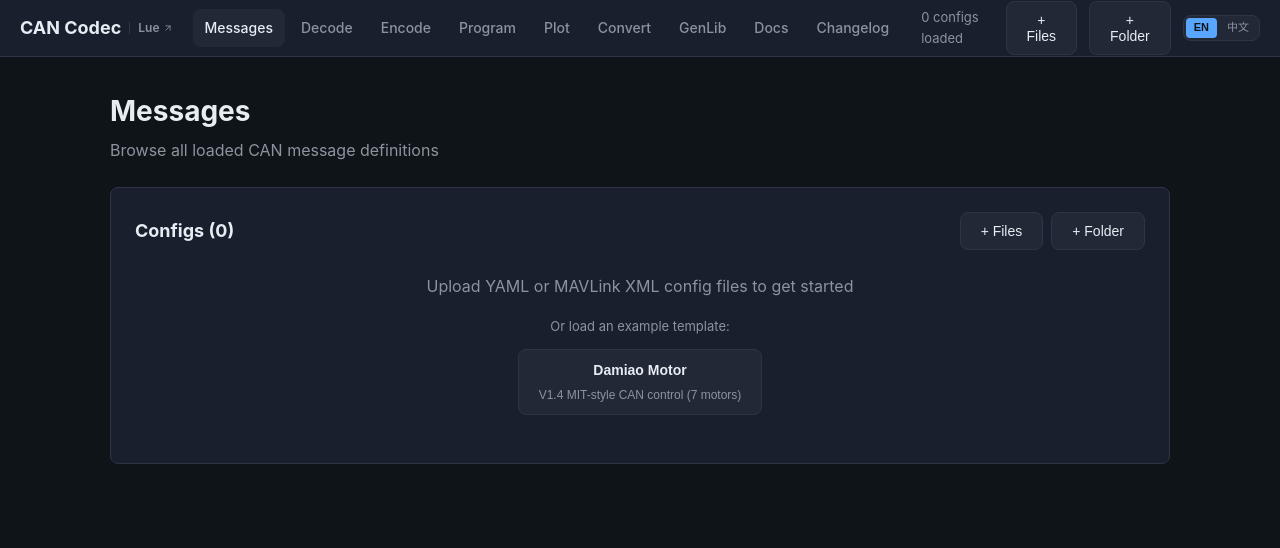
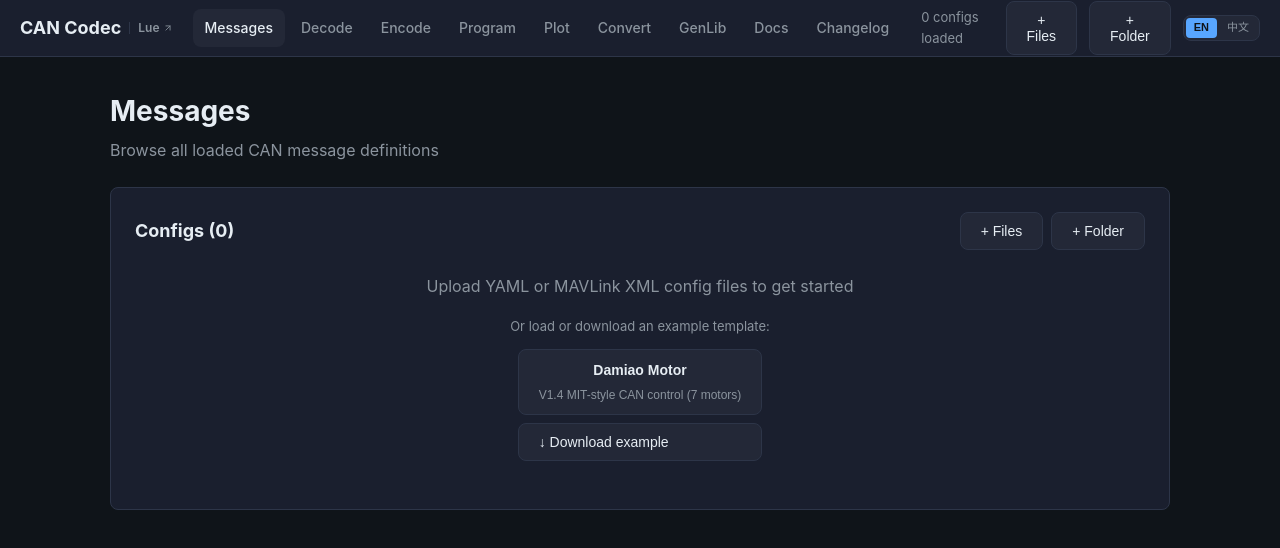
Before and after one commit to LueApp/can-codec, a SvelteKit app in the folder web/: page / in a window 1280 px wide. Shown: the top 548 px of the page. Built offline with nearby package versions, Linux system fonts and the light colour scheme.

Commit message:
feat(web): add config example downloads

```diff
--- a/web/src/lib/translations.ts
+++ b/web/src/lib/translations.ts
@@ -25,7 +25,9 @@ const en = {
   'messages.all': 'All',
   'messages.none': 'None',
   'messages.empty_hint': 'Upload YAML or MAVLink XML config files to get started',
-  'messages.template_hint': 'Or load an example template:',
+  'messages.template_hint': 'Or load or download an example template:',
+  'messages.download': 'Download',
+  'messages.download_example': 'Download example',
   'messages.remove': 'Remove',
   'messages.templates_label': 'Templates:',
   'messages.search_placeholder': 'Search messages...',
@@ -522,7 +524,9 @@ const zh: Record<keyof typeof en, string> = {
   'messages.all': '全部',
   'messages.none': '全不',
   'messages.empty_hint': '上传 YAML 或 MAVLink XML 配置文件以开始',
-  'messages.template_hint': '或加载示例模板：',
+  'messages.template_hint': '或加载、下载示例模板：',
+  'messages.download': '下载',
+  'messages.download_example': '下载示例',
   'messages.remove': '移除',
   'messages.templates_label': '模板：',
   'messages.search_placeholder': '搜索消息……',
--- a/web/src/routes/+page.svelte
+++ b/web/src/routes/+page.svelte
@@ -36,6 +36,20 @@
         codecStore.addConfig(file.name, await file.text());
     }
   }
+
+  function downloadConfig(filename: string, content: string) {
+    const blob = new Blob([content], {
+      type: filename.endsWith('.xml') ? 'application/xml;charset=utf-8' : 'application/yaml;charset=utf-8',
+    });
+    const url = URL.createObjectURL(blob);
+    const link = document.createElement('a');
+    link.href = url;
+    link.download = filename;
+    document.body.appendChild(link);
+    link.click();
+    link.remove();
+    setTimeout(() => URL.revokeObjectURL(url), 1000);
+  }
 </script>
 
 <div class="container">
@@ -69,10 +83,15 @@
         <p style="margin-bottom: 12px; font-size: 13px;">{t('messages.template_hint')}</p>
         <div style="display: flex; gap: 8px; justify-content: center; flex-wrap: wrap;">
           {#each CONFIG_TEMPLATES as tmpl}
-            <button onclick={() => codecStore.loadTemplate(tmpl.id)} style="display: flex; flex-direction: column; align-items: center; padding: 12px 20px;">
-              <strong>{tmpl.name}</strong>
-              <span style="font-size: 12px; color: var(--text-dim); margin-top: 4px;">{tmpl.description}</span>
-            </button>
+            <div style="display: flex; flex-direction: column; gap: 8px;">
+              <button onclick={() => codecStore.loadTemplate(tmpl.id)} style="display: flex; flex-direction: column; align-items: center; padding: 12px 20px;">
+                <strong>{tmpl.name}</strong>
+                <span style="font-size: 12px; color: var(--text-dim); margin-top: 4px;">{tmpl.description}</span>
+              </button>
+              <button onclick={() => downloadConfig(tmpl.filename, tmpl.content)} title={tmpl.filename}>
+                ↓ {t('messages.download_example')}
+              </button>
+            </div>
           {/each}
         </div>
       </div>
@@ -92,14 +111,20 @@
               </span>
             </div>
           </div>
-          <button class="danger" style="padding: 4px 10px; font-size: 12px;" onclick={() => codecStore.removeConfig(cfg.filename)}>{t('messages.remove')}</button>
+          <div style="display: flex; gap: 8px;">
+            <button style="padding: 4px 10px; font-size: 12px;" onclick={() => downloadConfig(cfg.filename, cfg.content)} title={cfg.filename}>{t('messages.download')}</button>
+            <button class="danger" style="padding: 4px 10px; font-size: 12px;" onclick={() => codecStore.removeConfig(cfg.filename)}>{t('messages.remove')}</button>
+          </div>
         </div>
       {/each}
-      {#if CONFIG_TEMPLATES.some(tpl => !codecStore.configs.find(c => c.filename === tpl.filename))}
+      {#if CONFIG_TEMPLATES.length > 0}
         <div style="padding: 8px 0; border-top: 1px solid var(--border); margin-top: 8px; display: flex; align-items: center; gap: 8px; flex-wrap: wrap;">
           <span style="font-size: 12px; color: var(--text-dim);">{t('messages.templates_label')}</span>
-          {#each CONFIG_TEMPLATES.filter(tpl => !codecStore.configs.find(c => c.filename === tpl.filename)) as tmpl}
-            <button style="padding: 4px 10px; font-size: 12px;" onclick={() => codecStore.loadTemplate(tmpl.id)}>+ {tmpl.name}</button>
+          {#each CONFIG_TEMPLATES as tmpl}
+            <div style="display: flex; align-items: center; gap: 8px; flex-wrap: wrap;">
+              <button style="padding: 4px 10px; font-size: 12px;" onclick={() => codecStore.loadTemplate(tmpl.id)} disabled={codecStore.configs.some(c => c.filename === tmpl.filename)}>+ {tmpl.name}</button>
+              <button style="padding: 4px 10px; font-size: 12px;" onclick={() => downloadConfig(tmpl.filename, tmpl.content)} title={tmpl.filename}>↓ {t('messages.download_example')}</button>
+            </div>
           {/each}
         </div>
       {/if}
--- a/web/src/routes/docs/+page.svelte
+++ b/web/src/routes/docs/+page.svelte
@@ -60,7 +60,7 @@
 
       <h3 style="margin-top: 16px; margin-bottom: 8px; font-size: 15px;">1. Load a Config File</h3>
       <p>Click <strong>"+ Files"</strong> in the navbar to upload one or more <code>.yaml</code> / <code>.yml</code> / <code>.xml</code> config files. You can also click <strong>"+ Folder"</strong> to load an entire directory at once.</p>
-      <p style="margin-top: 8px;">If you don't have a config file yet, use a built-in template on the <a href="/">Messages</a> page. Templates include example motor controller definitions.</p>
+      <p style="margin-top: 8px;">If you don't have a config file yet, use a built-in template on the <a href="/">Messages</a> page. Click the template to load it, or <strong>Download example</strong> to save the YAML file for editing. Loaded configs also have a <strong>Download</strong> button to save their original YAML or XML file.</p>
 
       <h3 style="margin-top: 16px; margin-bottom: 8px; font-size: 15px;">2. Browse Messages</h3>
       <p>After loading, the <a href="/">Messages</a> page lists all decoded message definitions grouped by device. Each row shows the CAN ID, message name, direction (TX/RX), DLC, and description.</p>
@@ -467,7 +467,7 @@ canfd-codec -c ./configs serve --bus /dev/ttyACM0 --interface slcan --bitrate 10
 
       <h3 style="margin-top: 16px; margin-bottom: 8px; font-size: 15px;">1. 加载配置文件</h3>
       <p>点击导航栏中的 <strong>"+ Files"</strong> 上传一个或多个 <code>.yaml</code> / <code>.yml</code> / <code>.xml</code> 配置文件。也可点击 <strong>"+ Folder"</strong> 一次性加载整个目录。</p>
-      <p style="margin-top: 8px;">如果您还没有配置文件，可在 <a href="/">Messages</a> 页面使用内置模板，模板包含示例电机控制器的消息定义。</p>
+      <p style="margin-top: 8px;">如果您还没有配置文件，可在 <a href="/">Messages</a> 页面使用内置模板。点击模板即可加载，或点击 <strong>下载示例</strong> 保存 YAML 文件以便编辑。已加载的配置也可通过 <strong>下载</strong> 按钮保存原始 YAML 或 XML 文件。</p>
 
       <h3 style="margin-top: 16px; margin-bottom: 8px; font-size: 15px;">2. 浏览消息定义</h3>
       <p>加载完成后，<a href="/">Messages</a> 页面会按设备分组展示所有消息定义。每行显示 CAN ID、消息名称、收发方向（TX/RX）、DLC 和描述。</p>
```
